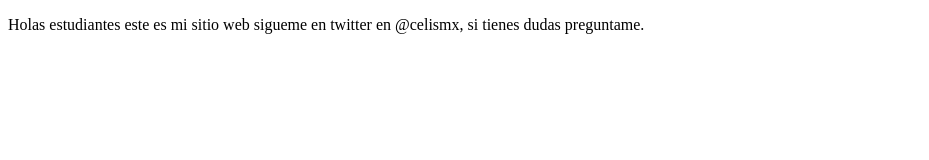
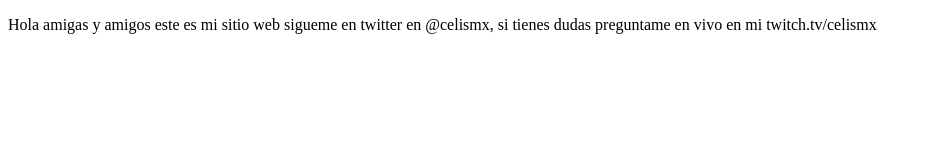
Before and after one commit to gpinilladev/ProyectoDemoCursoPrework, a plain HTML site: page index.html in a window 1280 px wide. Shown: the whole page, without its empty margins (0-929 px from the left). Drawn offline with Linux system fonts and the light colour scheme.

Commit message:
Cambios agregamos sitio de twitch

```diff
--- a/index.html
+++ b/index.html
@@ -7,8 +7,8 @@
 </head>
 <body>
     <p>
-        Holas estudiantes este es mi sitio web sigueme en twitter en @celismx,
-        si tienes dudas preguntame.
+        Hola amigas y amigos este es mi sitio web sigueme en twitter en @celismx,
+        si tienes dudas preguntame en vivo en mi twitch.tv/celismx
     </p>
 </body>
 </html>
```
